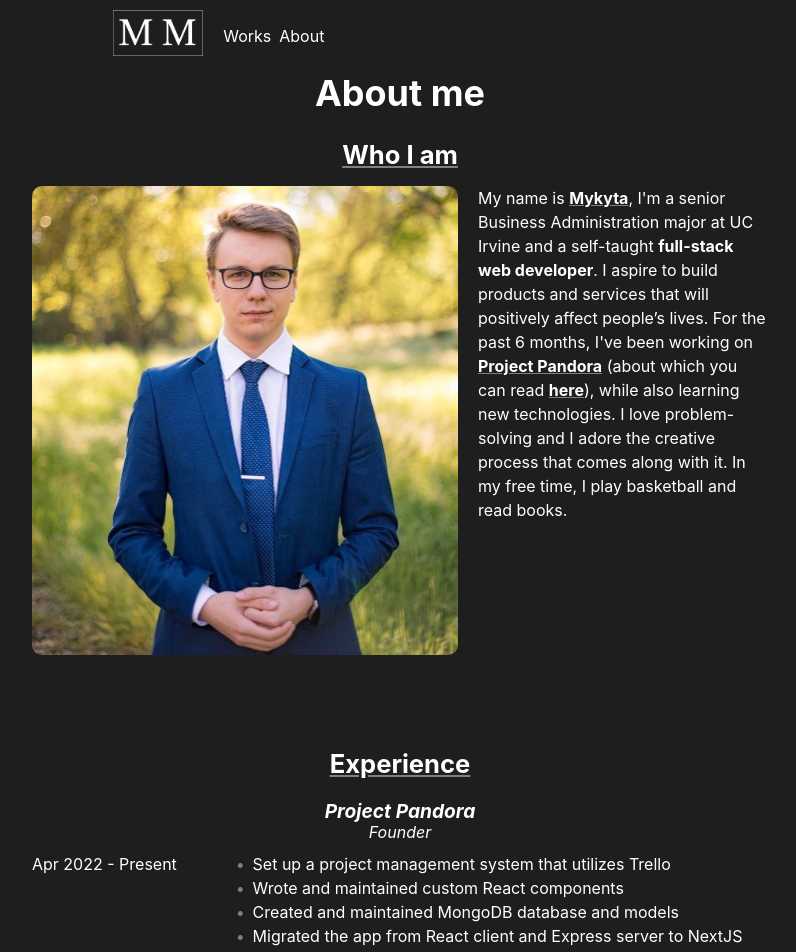
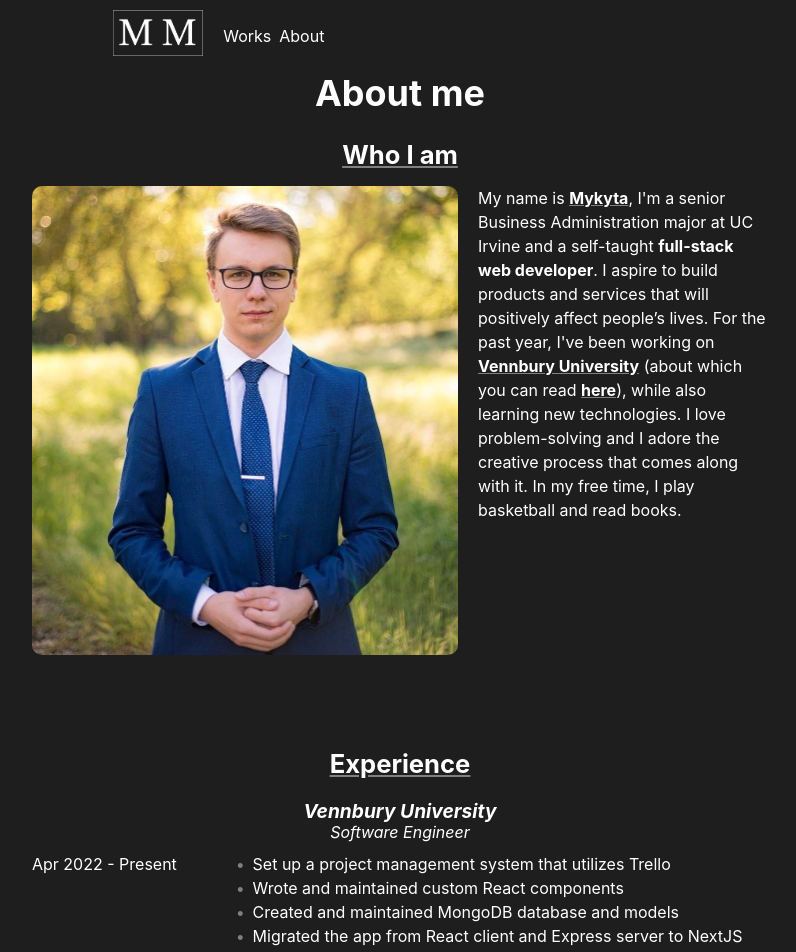
Before and after one commit to Furilon/portfolio-website, a Next.js app: page /about in a window 1280 px wide. Shown: the top 952 px of the page, without its empty margins (240-1036 px from the left). Built offline with nearby package versions, Linux system fonts and the light colour scheme.

Commit message:
Changed the name of Pandora Project

```diff
--- a/pages/about.js
+++ b/pages/about.js
@@ -93,19 +93,19 @@ export default function About() {
                   full-stack web developer
                 </Text>
                 . I aspire to build products and services that will positively
-                affect people’s lives. For the past 6 months, I&apos;ve been
+                affect people’s lives. For the past year, I&apos;ve been
                 working on{" "}
                 <Link
-                  href="https://theprojectpandora.com"
+                  href="https://vennbury.com"
                   textDecoration="underline"
                   textDecorationColor="gray"
                   fontWeight="bold"
                 >
-                  Project Pandora
+                  Vennbury University
                 </Link>{" "}
                 (about which you can read{" "}
                 <Link
-                  href="/project/pandora"
+                  href="/project/vennbury"
                   textDecoration="underline"
                   textDecorationColor="gray"
                   fontWeight="bold"
@@ -133,8 +133,8 @@ export default function About() {
             </Heading>
             <Flex direction="column" justify="center" align="center">
               <Experience
-                role="Founder"
-                name="Project Pandora"
+                role="Software Engineer"
+                name="Vennbury University"
                 date="Apr 2022 - Present"
                 pointsArr={EXPERIENCE_TEXT["pandora"]}
               />
```
